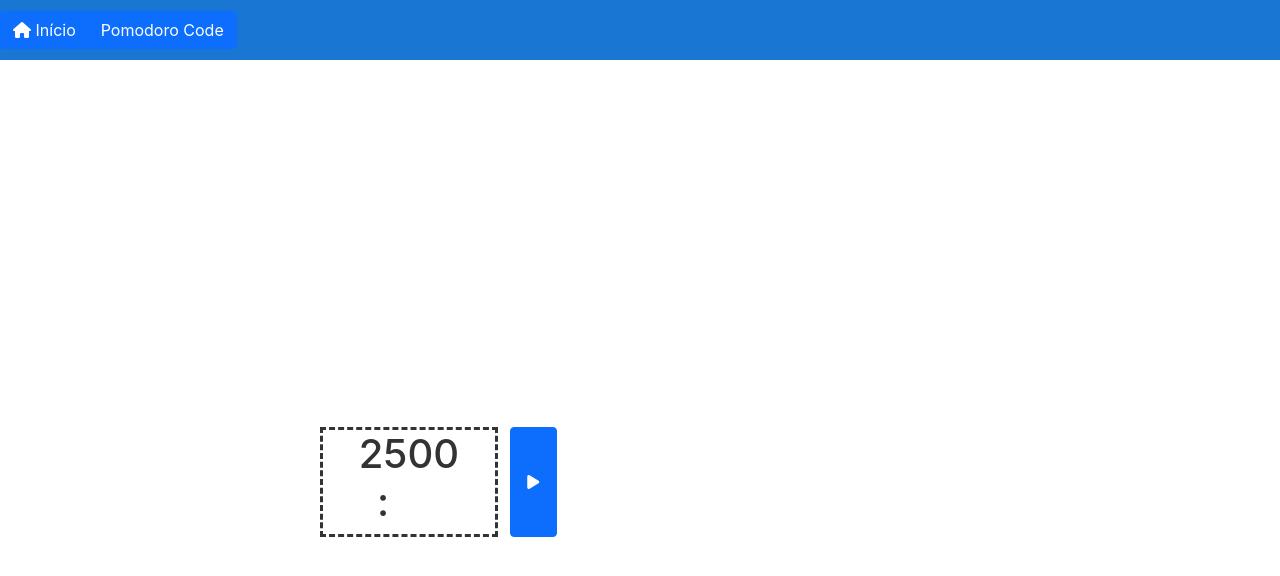
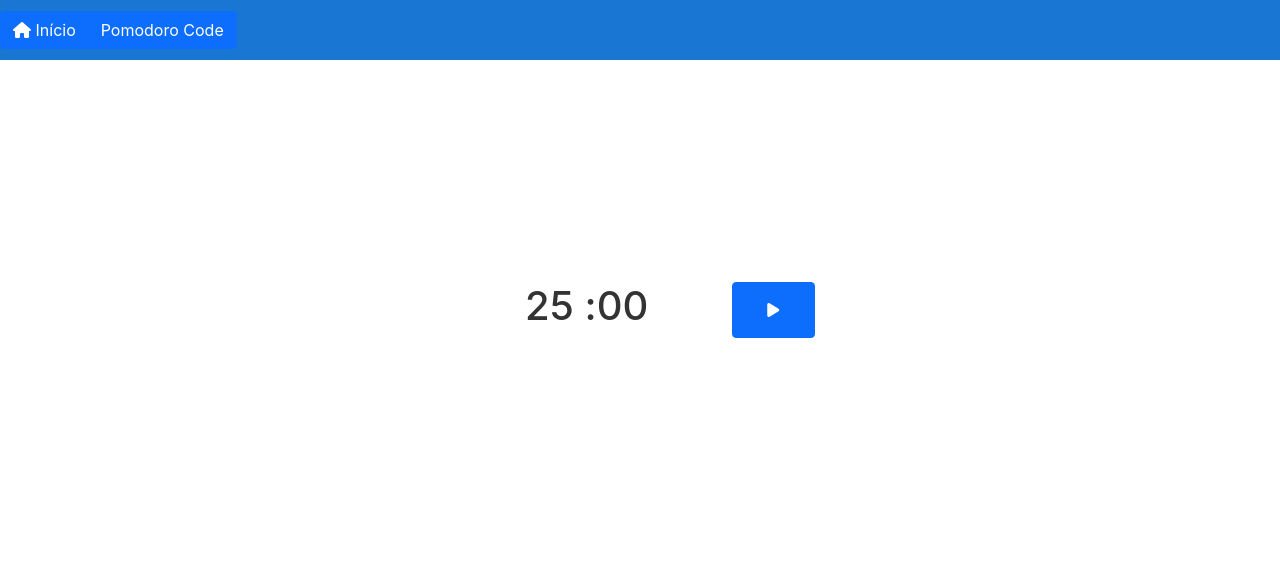
Before and after one commit to JoicePaz/pomo-joi, an Angular app in the folder pomo-joi/: page /start in a window 1280 px wide. Shown: the top 576 px of the page. Built offline with nearby package versions, Linux system fonts and the light colour scheme.

Commit message:
consertando alinhamento

```diff
--- a/pomo-joi/src/app/round/round.component.html
+++ b/pomo-joi/src/app/round/round.component.html
@@ -1,13 +1,5 @@
 <div class="container-fluid d-flex justify-content-center align-items-center" style="height:100vh; overflow:hidden;">
-  <div class="row text-center d-flex align-items-center" style="overflow:hidden; width:50vw; height:50vh;">
-
-    <div class="container">
-      <div class="row">
-        <div class="col-8">
-          <app-timer></app-timer>
-        </div>
-      </div>
-    </div>
-
+  <div class="row text-center d-flex" style="overflow:hidden; width:50vw; height:50vh;">
+    <app-timer></app-timer>
   </div>
 </div>
--- a/pomo-joi/src/app/round/timer/timer.component.css
+++ b/pomo-joi/src/app/round/timer/timer.component.css
@@ -1,11 +1,6 @@
 button {
   width: 100%;
   height: 100%;
-}
-
-#teste {
-  border: 3px;
-  border-style: dashed;
 }
 
 .container {
--- a/pomo-joi/src/app/round/timer/timer.component.html
+++ b/pomo-joi/src/app/round/timer/timer.component.html
@@ -1,5 +1,5 @@
-  <div class="row">
-    <div class="col-5" id="teste">
+<div class="row justify-content-center ">
+  <div class="col-5">
     <h1 class="container">
       {{ minutos }} : <div *ngIf="segundos != 0">{{ segundos }}</div>
       <div *ngIf="segundos === 0">00</div>
```
Lines whose indentation alone changed are shown as unchanged.
